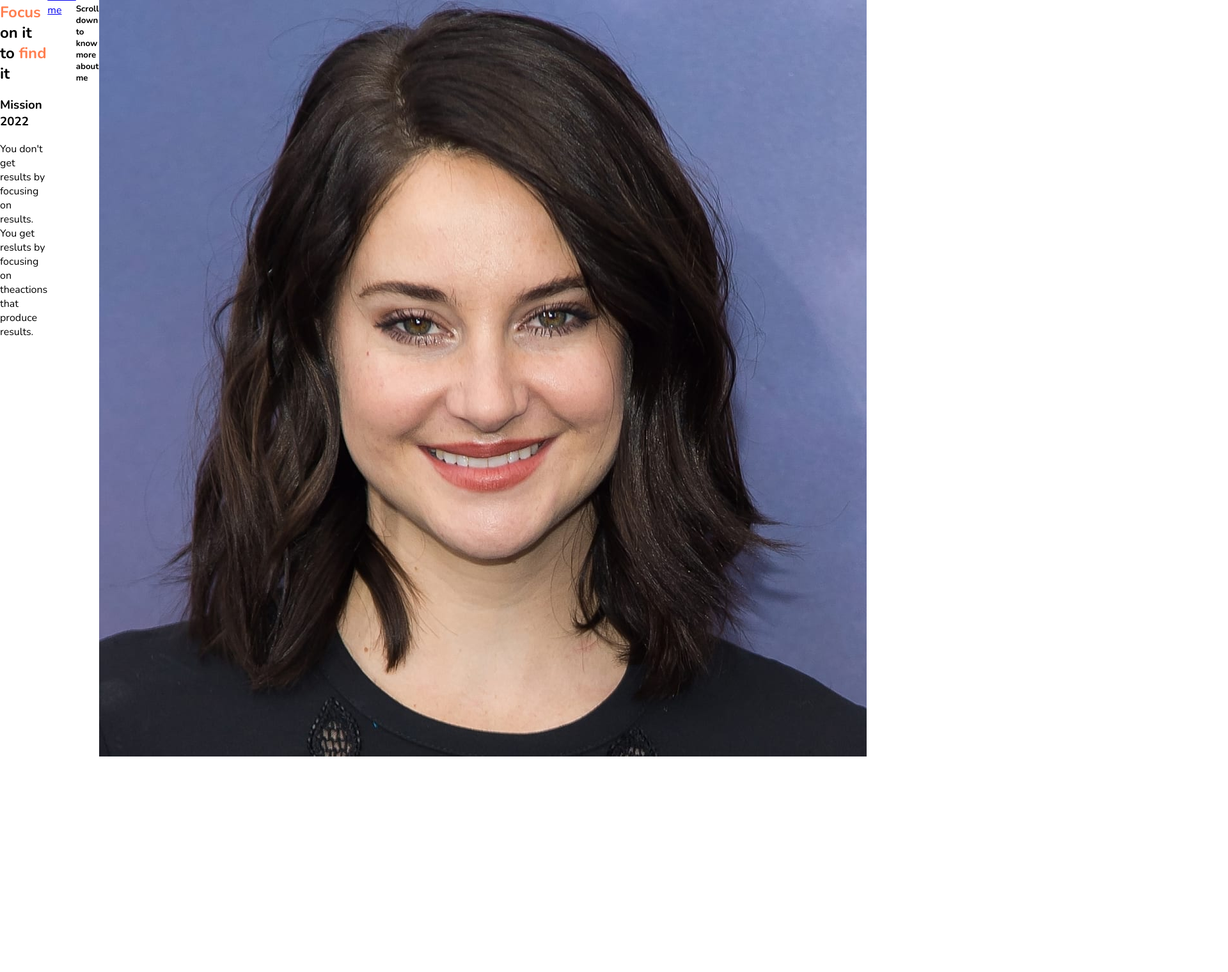
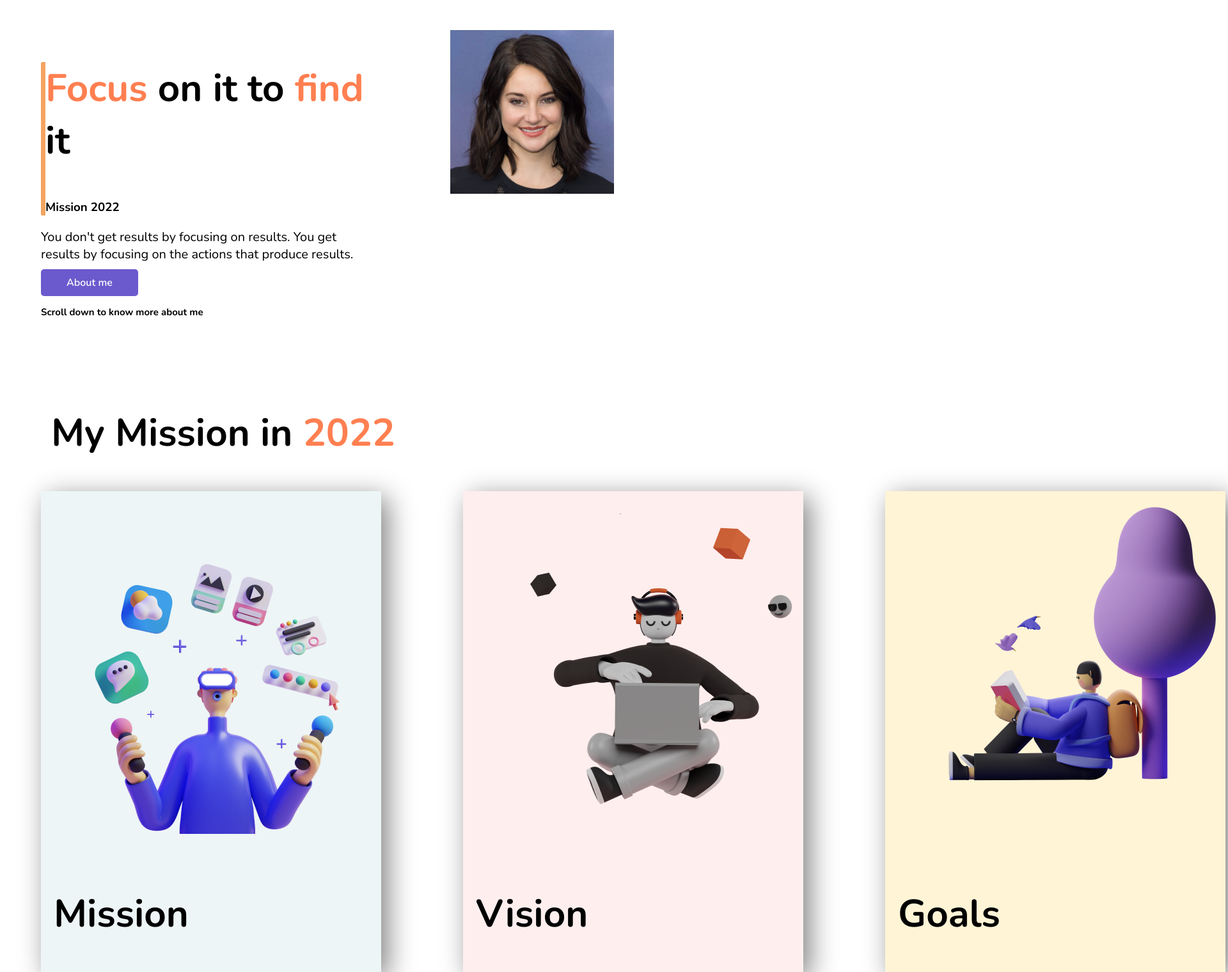
Before and after one commit to SabrinaMannan/assignment1, a plain HTML site: page index.html in a window 1280 px wide. Shown: the part 17-1537 px from the top of the page at 64% size, 1920 px wide, since content can reach past the window. Before the commit the page ends 1206 px from the top, so only its background shows below. Drawn offline with nearby package versions, Linux system fonts and the light colour scheme; a web font is replaced by a local one.

Commit message:
upto second section

```diff
--- a/index.html
+++ b/index.html
@@ -17,27 +17,57 @@
 
 <body>
     <section class="flexible-container">
-        <div>
-            <div class="box1">
+        <div class="half">
+            <div id="box1">
                 <h1><span class="colored_text">Focus</span> on it to <span class="colored_text">find</span> it</h1>
                 <h3>Mission 2022</h3>
             </div>
 
-            <p>You don't get results by focusing on results. You get resluts by focusing on theactions that produce
+            <p>You don't get results by focusing on results. You get results by focusing on the actions that produce
                 results.
             </p>
 
+            <a class="button" target="_blank" href="https://www.linkedin.com/in/sabrina-mannan-3492951bb/">About me</a>
+
+            <h5>Scroll down to know more about me</h5>
+
+
 
         </div>
-        <a target="_blank" href="https://www.linkedin.com/in/sabrina-mannan-3492951bb/">About me</a>
 
-        <h5>Scroll down to know more about me</h5>
-
-        <div>
+        <div class="half">
             <img src="images/profile.jpg" alt="">
         </div>
+
+    </section>
+    <section class="second">
+        <h1 id="heading">My Mission in <span class="colored_text">2022</span></h1>
+
+        <div class="flexible-container">
+            <div id="mission" class="second_part">
+                <div><img src="images/illustrator-1.png" alt=""></div>
+                <h1>Mission</h1>
+                <p></p>
+            </div>
+            <div id="vision" class="second_part">
+                <div><img src="images/illustrator-2.png" alt=""></div>
+                <h1>Vision</h1>
+                <p></p>
+            </div>
+
+            <div id="goals" class="second_part">
+                <div><img src="images/illustrator-3.png" alt=""></div>
+                <h1>Goals</h1>
+                <p></p>
+            </div>
+
+
+
+        </div>
+
+    </section>
 </body>
-</section>
+
 
 
 </html>
--- a/style.css
+++ b/style.css
@@ -8,10 +8,67 @@ margin:0;
 }
 #box1{
     border-left: 7px solid;
-    border-color: SlateBlue;
-    border-image-slice: 1;
+    border-color: SandyBrown;
+    border-image-slice:1;
     border-radius: 2px;
+
+}
+h1{
+    font-size: 60px;
+
+}
+h2{
+    font-size:40px;
+}
+h5{
+    font-size:15px;
 }
 .flexible-container{
     display: flex;
 }
+.half{
+    width:50%;
+    padding: 5%;
+}
+.half img{
+    width:50%;
+}
+.button{
+    text-decoration: none;
+    background-color: SlateBlue;
+    padding: 10px 40px;
+    border-radius:5px;
+    color:white;
+    font-weight: 600;
+}
+.half p{
+    font-size: 20px;
+}
+#heading{
+    margin-left: 80px;
+}
+
+.second_part{
+    width:40%;
+    margin-left: 5%;
+    margin-right: 5%;
+    padding-left: 20px;
+
+    box-shadow: 10px 10px 40px gray;
+
+}
+
+#mission{
+    background-color: rgba(79, 157, 166, 0.1);
+}
+#vision{
+    background-color: rgba(255, 89, 89, 0.1);
+}
+#goals{
+    background-color: #FFF4D6;
+}
+.second_container{
+    display: flex;
+    width: 20%;
+    padding:5%;
+}
```
Also changed, not shown: images/illustrator-1.png (added), images/illustrator-2.png (added), images/illustrator-3.png (added).
